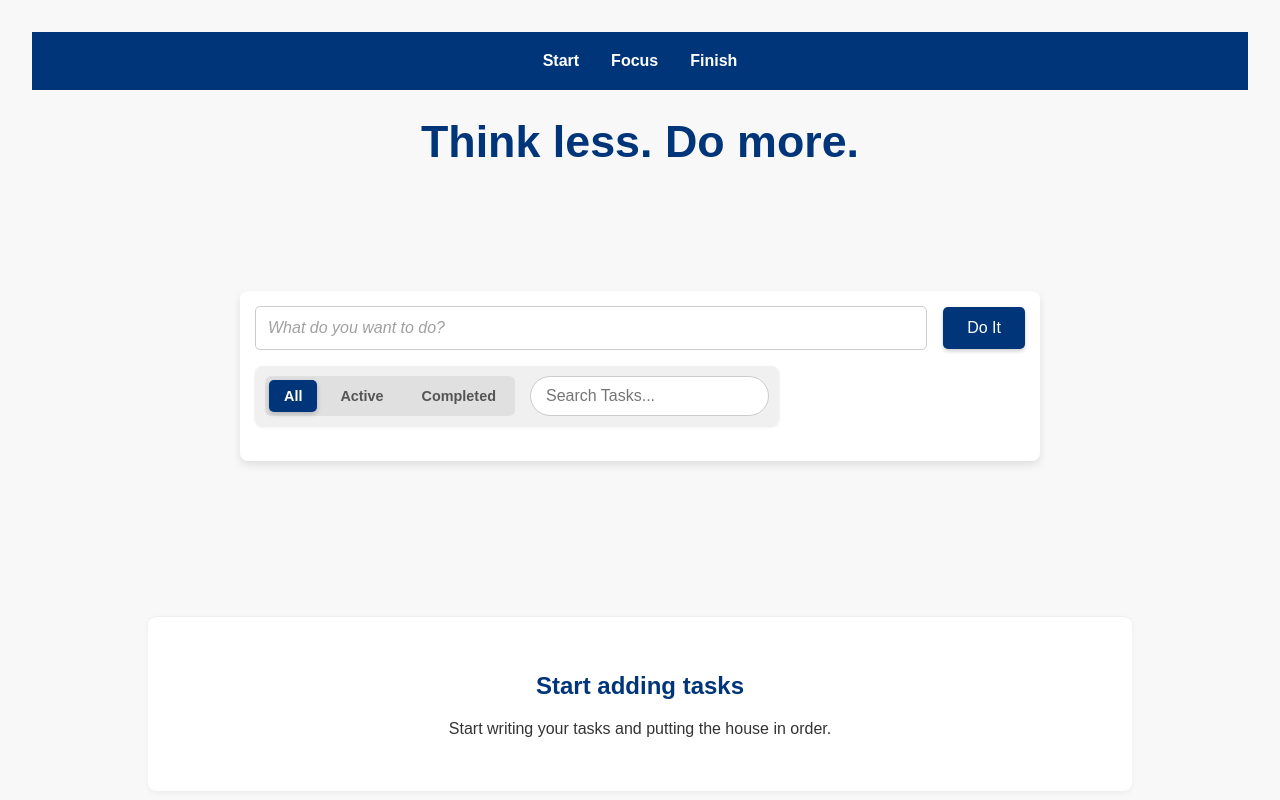
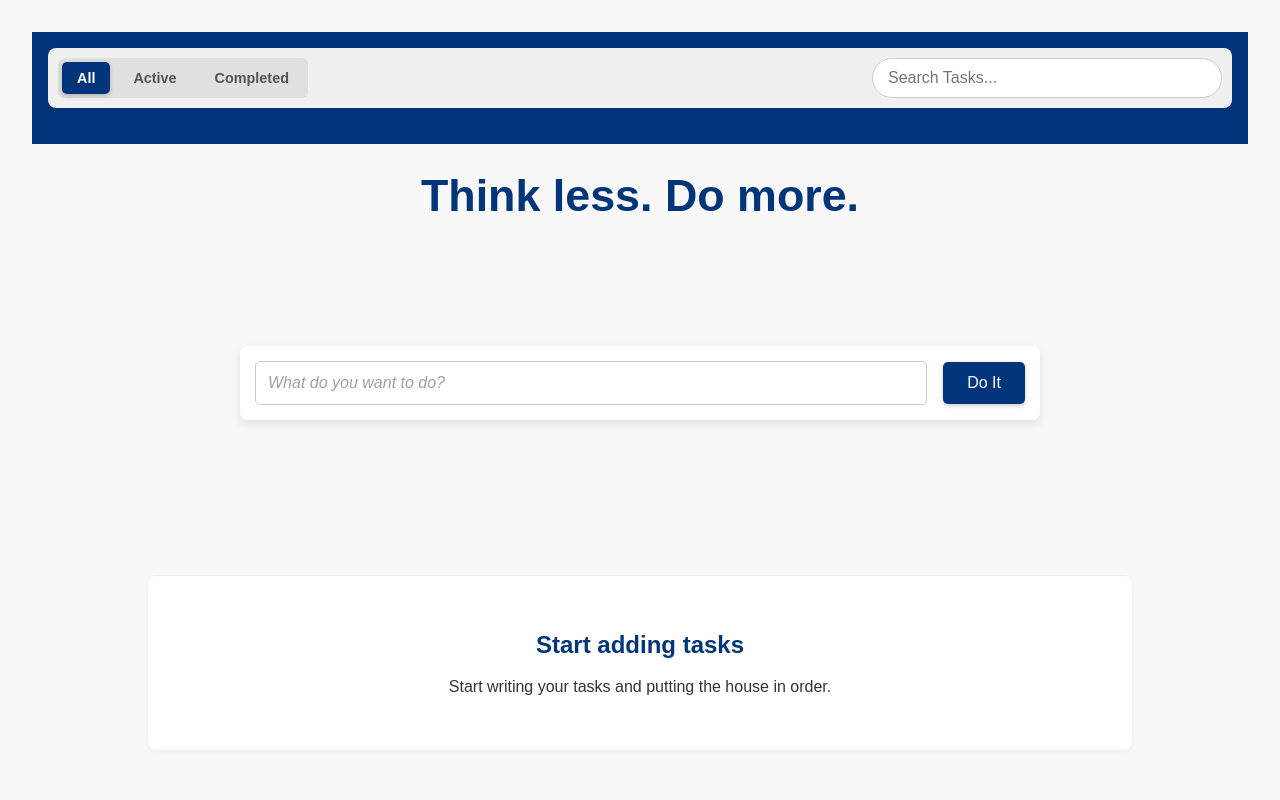
Before and after one commit to Lamadrid95/oDo, a plain HTML site: page index.html in a window 1280 px wide. Shown: the top 800 px of the page. Drawn offline with Linux system fonts and the light colour scheme.

Commit message:
Cambiando las pestañas por los filtros directamente para ser más precisos el cual es el propósito de esta aplicación.

```diff
--- a/index.html
+++ b/index.html
@@ -10,11 +10,14 @@
 <body>
 
   <header>
-    <nav>
-      <a href="#start">Start</a>
-      <a href="#focus">Focus</a>
-      <a href="#finish">Finish</a>
-    </nav>
+        <div class="taskControl">
+          <div class="groupFilter" role="group" aria-label="Filtrar tareas">
+            <button class="filterButton active" id="filterAll">All</button>
+            <button class="filterButton" id="filterActive">Active</button>
+            <button class="filterButton" id="filterCompleted">Completed</button>
+          </div>
+          <input type="search" id="taskSearch" placeholder="Search Tasks..." aria-label="Search Tasks">
+        </div>
   </header>
 
   <main>
@@ -27,14 +30,7 @@
         <input type="text" id="doItInput" placeholder="What do you want to do?" aria-label="Write a task">
         <button id="doItButton">Do It</button>
 
-        <div class="taskControl">
-          <div class="groupFilter" role="group" aria-label="Filtrar tareas">
-            <button class="filterButton active" id="filterAll">All</button>
-            <button class="filterButton" id="filterActive">Active</button>
-            <button class="filterButton" id="filterCompleted">Completed</button>
-          </div>
-          <input type="search" id="taskSearch" placeholder="Search Tasks..." aria-label="Search Tasks">
-        </div>
+
 
       </div>
       <div id="taskListSection">
```
